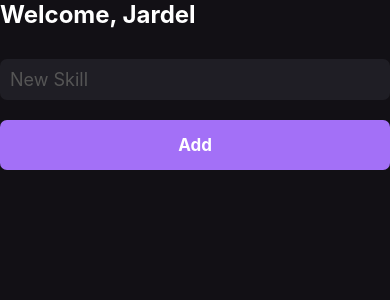
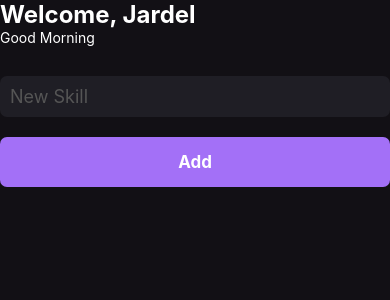
Before and after one commit to jardelmitermayer/myskills, a React Native app: screen / in a window 390 px wide. Shown: the top 300 px of the page. Built offline with nearby package versions, Linux system fonts and the light colour scheme.

Commit message:
feat: usando hooks para salvar novas alterações e saudar o usuário

```diff
--- a/src/pages/Home.js
+++ b/src/pages/Home.js
@@ -1,4 +1,4 @@
-import React, { useState } from 'react';
+import React, { useState, useEffect } from 'react';
 import {
   Text,
   Platform,
@@ -13,14 +13,32 @@ import { SkillCard } from '../components/SkillCard';
 export function Home() {
   const [newSkill, setNewSkill] = useState('');
   const [mySkills, setMySkills] = useState([]);
+  const [gretting, setGretting] = useState('');
 
   function handleAddNewSkill() {
     setMySkills(oldState => [...oldState, newSkill])
   }
+
+  useEffect(() => {
+    const currentHour = new Date().getHours();
+    if (currentHour < 12) {
+      setGretting('Good Morning')
+    } else if (currentHour >= 12 && currentHour < 18) {
+      setGretting('Good afternoon')
+    } else {
+      setGretting('Good night')
+    }
+
+  }, [])
+
   return (
     <SafeAreaView style={styles.container}>
       <Text style={styles.title}>
         Welcome, Jardel
+      </Text>
+
+      <Text style={styles.gretting}>
+        {gretting}
       </Text>
       <TextInput
         style={styles.input}
@@ -30,9 +48,10 @@ export function Home() {
       />
       <Button onPress={handleAddNewSkill} />
 
-      <Text style={[styles.title, { marginTop: 50 }]}>
+      <Text style={[styles.title, { marginVertical: 50 }]}>
         {newSkill}
       </Text>
+
       <FlatList>
         data={mySkills}
         keyExtractor={item => item}
@@ -40,6 +59,7 @@ export function Home() {
           <SkillCard skill={item} />
         )}
       </FlatList>
+
     </SafeAreaView>
   )
 }
@@ -63,4 +83,7 @@ const styles = StyleSheet.create({
     marginTop: 30,
     borderRadius: 7
   },
+  gretting: {
+    color: '#fff'
+  }
 })
```
